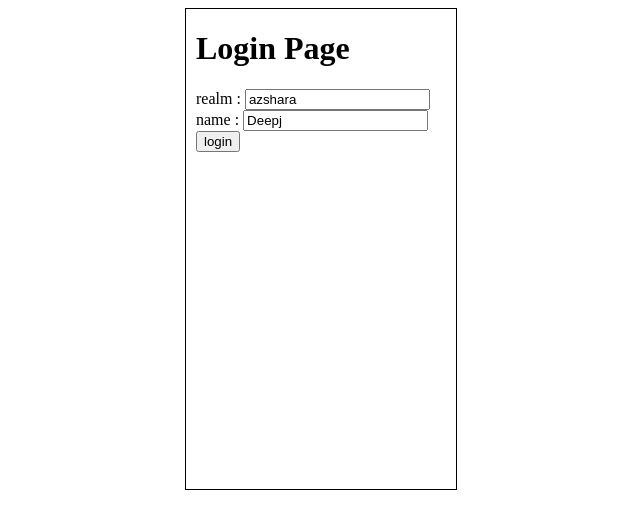
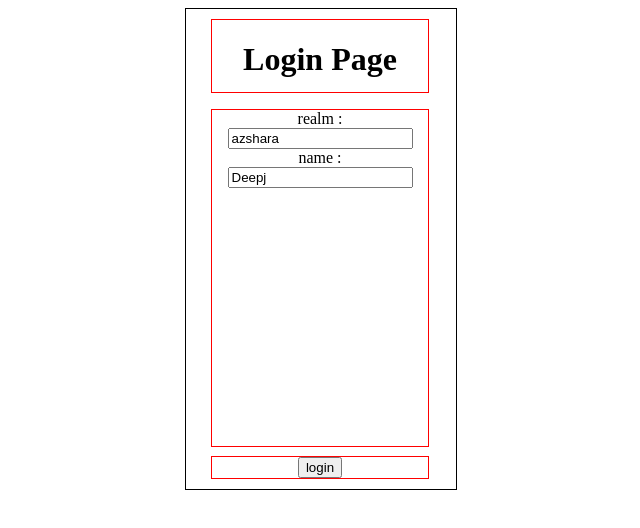
Before and after one commit to U1031/studying_wow_api, a Vue app: page /login in a window 1280 px wide. Shown: the top 528 px of the page, without its empty margins (319-959 px from the left). Built offline with nearby package versions, Linux system fonts and the light colour scheme.

Commit message:
prepare for vue-router Environment

```diff
--- a/package.json
+++ b/package.json
@@ -11,7 +11,8 @@
   },
   "dependencies": {
     "axios": "^0.16.2",
-    "vue": "^2.3.3"
+    "vue": "^2.3.3",
+    "vue-router": "^2.7.0"
   },
   "devDependencies": {
     "autoprefixer": "^7.1.2",
--- a/src/App.vue
+++ b/src/App.vue
@@ -1,11 +1,12 @@
 <template>
   <div id="app">
-    <div v-if="w_state === 'login'">
+    <!--<div v-if="w_state === 'login'">
         <login v-on:changed_login='main_login_function'></login>
       </div>
       <div v-if="w_state === 'logon'">
         <wmenu v-bind:u_data_menu='u_data' v-on:changed_logout='main_logout_function'></wmenu>
-    </div>
+      </div>-->
+    <router-view></router-view>
   </div>
 </template>
 
@@ -28,7 +29,7 @@ export default {
       this.u_data = key
       this.w_state = 'logon'
     },
-    main_logout_function: function(key){
+    main_logout_function: function (key) {
       this.w_state = 'login'
       this.u_data = []
     }
@@ -46,5 +47,8 @@ export default {
   border: 0.5px solid black;
   width: 270px;
   height: 480px;
+  text-align: center;
+  position: relative;
 }
+
 </style>
--- a/src/components/ItemSearch.vue
+++ b/src/components/ItemSearch.vue
@@ -1,18 +1,33 @@
 <template>
     <div class='itemSearch'>
+        <div id='test'>
+            <button>test</button>
+        </div>
     </div>
 </template>
 <script>
 export default {
     name: 'itemSearch',
     props: ['passed_data'],
-    data(){
-        return{
+    data() {
+        return {
 
         }
     }
 }
 </script>
 <style>
+.itemSearch #test {
+    position: absolute;
+    height: 40px;
+    border: 0.5px solid red;
+    bottom: 0px;
+    width: 100%;
+}
 
+.itemSearch {
+    position: relative;
+    width: 100%;
+    height: 100%;
+}
 </style>
--- a/src/components/Login.vue
+++ b/src/components/Login.vue
@@ -1,9 +1,18 @@
 <template>
   <div class="login">
-    <h1>Login Page</h1>
-    realm : <input v-model="realm"><br>
-    name : <input v-model="name"><br>
-    <button v-on:click='clickevent'>login</button>
+    <div class='login_page_header'>
+      <h1>Login Page</h1>
+    </div>
+    <div class='login_page_body'>
+      realm :
+      <input v-model="realm">
+      <br> name :
+      <input v-model="name">
+      <br>
+    </div>
+    <div class='login_page_btn'>
+      <button v-on:click='clickevent'>login</button>
+    </div>
   </div>
 </template>
 
@@ -28,7 +37,7 @@ export default {
             console.log(result)
             this.user_data = result
             this.$emit('changed_login', this.user_data)
-            //document.querySelector('.login').style.display='none'
+            this.$router.push({path: '/wmenu'})
           })
           .catch(function (error) {
             console.log(error)
@@ -42,10 +51,28 @@ export default {
 
 <!-- Add "scoped" attribute to limit CSS to this component only -->
 <style>
-.login {
-  margin: 10px;
+.login .login_page_header {
+  position: absolute;
+  width: 80%;
+  height: 15%;
+  margin: 10px 25px auto;
+  border: 0.5px solid red;
 }
 
-.login h1{
+.login .login_page_body {
+  position: absolute;
+  border: 0.5px solid red;
+  margin: 0px 25px auto;
+  width: 80%;
+  height: 70%;
+  top: 100px;
+}
+
+.login .login_page_btn {
+  position: absolute;
+  border: 0.5px solid red;
+  width: 80%;
+  margin: 10px 25px auto;
+  bottom: 10px;
 }
 </style>
--- a/src/components/Mychar.vue
+++ b/src/components/Mychar.vue
@@ -84,6 +84,8 @@
                 </tr>
             </table>
         </div>
+        <div>
+        </div>
     </div>
 </template>
 <script>
--- a/src/components/Wmenu.vue
+++ b/src/components/Wmenu.vue
@@ -98,6 +98,8 @@ export default {
 .wmenu {
     margin: 0 auto;
     text-align: center;
+    width: 100%;
+    height: 100%;
 }
 
 .wmenu table {
--- a/src/main.js
+++ b/src/main.js
@@ -1,14 +1,41 @@
 // The Vue build version to load with the `import` command
 // (runtime-only or standalone) has been set in webpack.base.conf with an alias.
-import Vue from 'vue'
-import App from './App'
-import axios from 'axios'
+import Vue from "vue";
+import App from "./App";
+import axios from "axios";
+import VueRouter from "vue-router";
 
-Vue.prototype.$http = axios
+import Login from './components/Login'
+import Wmenu from './components/Wmenu'
+
+
+Vue.prototype.$http = axios;
+Vue.use(VueRouter);
+
+const routes = [{
+        path: "/",
+        redirect: "/login",
+        component: App
+    },
+    {
+        path: "/login",
+        component: Login
+    },
+    {
+        path: "/wmenu",
+        component: Wmenu
+    }
+];
+
+const router = new VueRouter({
+    mode: 'history',
+    routes
+})
 
 /* eslint-disable no-new */
 new Vue({
-    el: '#app',
-    template: '<App/>',
+    router,
+    el: "#app",
+    template: "<App/>",
     components: { App }
-})
+}).$mount('#app')
```
Also changed, not shown: 1 other file (tests, documents, lock files or other folders). Lines whose indentation alone changed are shown as unchanged.
